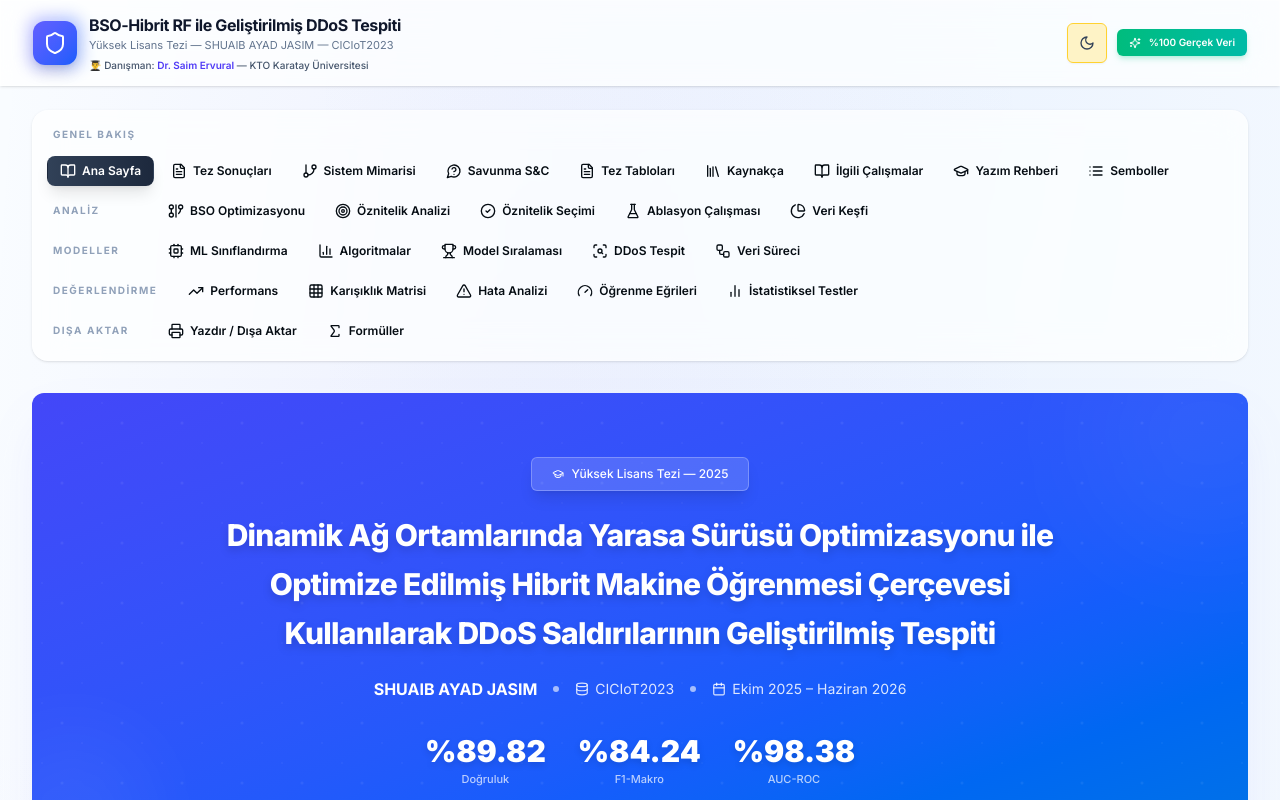
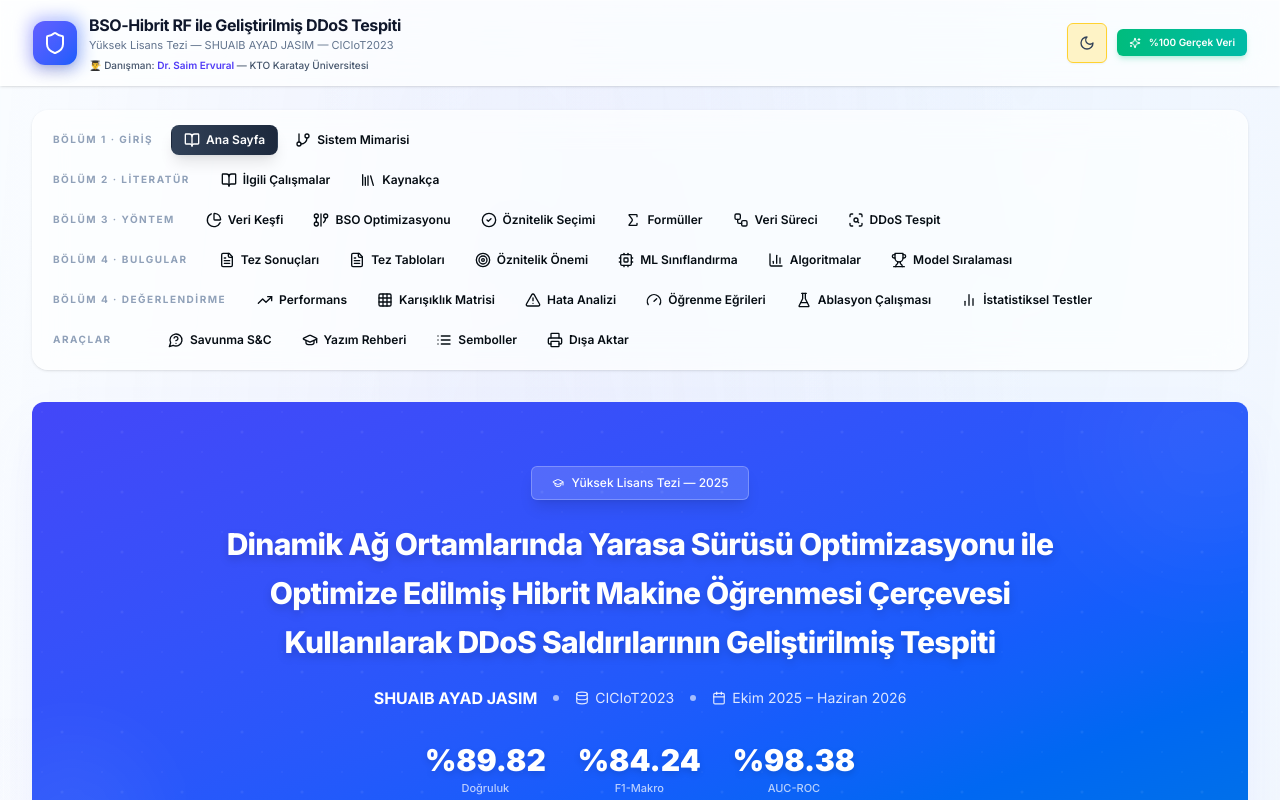
Before and after one commit to Shuaib5352/DDoS-BSO-Thesis, a Next.js app: page / in a window 1280 px wide. Shown: the top 800 px of the page. Built offline with nearby package versions, Linux system fonts and the light colour scheme.

Commit message:
Reorganize tabs into thesis chapter structure (Ch1-Ch4 + Tools)

```diff
--- a/app/page.tsx
+++ b/app/page.tsx
@@ -63,59 +63,65 @@ function useForceTurkish() {
    ═══════════════════════════════════════════════════════════════ */
 const TAB_CATEGORIES = [
   {
-    id: "overview",
-    label: "Genel Bakış",
+    id: "ch1-intro",
+    label: "Bölüm 1 · Giriş",
     tabs: [
       { value: "home", label: "Ana Sayfa", icon: BookOpen },
-      { value: "thesis", label: "Tez Sonuçları", icon: FileText },
       { value: "architecture", label: "Sistem Mimarisi", icon: GitBranch },
-      { value: "defense", label: "Savunma S&C", icon: MessageCircleQuestion },
-      { value: "tables", label: "Tez Tabloları", icon: FileText },
-      { value: "references", label: "Kaynakça", icon: Library },
-      { value: "literature", label: "İlgili Çalışmalar", icon: BookOpen },
-      { value: "writing-guide", label: "Yazım Rehberi", icon: GraduationCap },
-      { value: "glossary", label: "Semboller", icon: List },
     ],
   },
   {
-    id: "analysis",
-    label: "Analiz",
+    id: "ch2-literature",
+    label: "Bölüm 2 · Literatür",
     tabs: [
-      { value: "bso", label: "BSO Optimizasyonu", icon: GitGraph },
-      { value: "features", label: "Öznitelik Analizi", icon: Target },
-      { value: "feature-selection", label: "Öznitelik Seçimi", icon: CheckCircle2 },
-      { value: "ablation", label: "Ablasyon Çalışması", icon: FlaskConical },
-      { value: "dataset-eda", label: "Veri Keşfi", icon: PieChart },
+      { value: "literature", label: "İlgili Çalışmalar", icon: BookOpen },
+      { value: "references", label: "Kaynakça", icon: Library },
     ],
   },
   {
-    id: "models",
-    label: "Modeller",
+    id: "ch3-method",
+    label: "Bölüm 3 · Yöntem",
     tabs: [
+      { value: "dataset-eda", label: "Veri Keşfi", icon: PieChart },
+      { value: "bso", label: "BSO Optimizasyonu", icon: GitGraph },
+      { value: "feature-selection", label: "Öznitelik Seçimi", icon: CheckCircle2 },
+      { value: "equations", label: "Formüller", icon: Sigma },
+      { value: "pipeline", label: "Veri Süreci", icon: Workflow },
+      { value: "detection", label: "DDoS Tespit", icon: ScanSearch },
+    ],
+  },
+  {
+    id: "ch4-results",
+    label: "Bölüm 4 · Bulgular",
+    tabs: [
+      { value: "thesis", label: "Tez Sonuçları", icon: FileText },
+      { value: "tables", label: "Tez Tabloları", icon: FileText },
+      { value: "features", label: "Öznitelik Önemi", icon: Target },
       { value: "ml", label: "ML Sınıflandırma", icon: Cpu },
       { value: "algorithms", label: "Algoritmalar", icon: BarChart3 },
       { value: "ranking", label: "Model Sıralaması", icon: Trophy },
-      { value: "detection", label: "DDoS Tespit", icon: ScanSearch },
-      { value: "pipeline", label: "Veri Süreci", icon: Workflow },
     ],
   },
   {
-    id: "evaluation",
-    label: "Değerlendirme",
+    id: "ch4-eval",
+    label: "Bölüm 4 · Değerlendirme",
     tabs: [
       { value: "performance", label: "Performans", icon: TrendingUp },
       { value: "heatmap", label: "Karışıklık Matrisi", icon: Grid3X3 },
       { value: "errors", label: "Hata Analizi", icon: AlertTriangle },
       { value: "learning", label: "Öğrenme Eğrileri", icon: Gauge },
+      { value: "ablation", label: "Ablasyon Çalışması", icon: FlaskConical },
       { value: "statistics", label: "İstatistiksel Testler", icon: BarChart2 },
     ],
   },
   {
-    id: "export",
-    label: "Dışa Aktar",
+    id: "tools",
+    label: "Araçlar",
     tabs: [
-      { value: "export", label: "Yazdır / Dışa Aktar", icon: Printer },
-      { value: "equations", label: "Formüller", icon: Sigma },
+      { value: "defense", label: "Savunma S&C", icon: MessageCircleQuestion },
+      { value: "writing-guide", label: "Yazım Rehberi", icon: GraduationCap },
+      { value: "glossary", label: "Semboller", icon: List },
+      { value: "export", label: "Dışa Aktar", icon: Printer },
     ],
   },
 ]
@@ -193,25 +199,22 @@ const TIMELINE = [
    Quick navigation
    ═══════════════════════════════════════════════════════════════ */
 const QUICK_NAV = [
-  { tab: "thesis", title: "Bölüm 4: Sonuçlar", desc: "Tüm tablo ve şekillerle tez sonuçları", icon: FileText, accent: "indigo" },
-  { tab: "architecture", title: "Sistem Mimarisi", desc: "Dışa aktarılabilir SVG diyagramı", icon: GitBranch, accent: "violet" },
+  /* Bölüm 1 — Giriş */
+  { tab: "architecture", title: "Sistem Mimarisi", desc: "BSO-RF çerçeve diyagramı", icon: GitBranch, accent: "violet" },
+  /* Bölüm 2 — Literatür */
+  { tab: "literature", title: "İlgili Çalışmalar", desc: "12 çalışma karşılaştırması", icon: BookOpen, accent: "emerald" },
+  { tab: "references", title: "Kaynakça", desc: "60+ akademik referans — APA 7", icon: Library, accent: "teal" },
+  /* Bölüm 3 — Yöntem */
+  { tab: "dataset-eda", title: "Veri Keşfi", desc: "Keşifsel veri analizi (EDA)", icon: PieChart, accent: "sky" },
   { tab: "bso", title: "BSO Analizi", desc: "Yakınsama eğrileri ve optimizasyon", icon: GitGraph, accent: "sky" },
-  { tab: "ranking", title: "Model Sıralaması", desc: "Bileşik puanlama karşılaştırması", icon: Trophy, accent: "amber" },
+  { tab: "feature-selection", title: "Öznitelik Seçimi", desc: "BSO ile seçim analizi", icon: CheckCircle2, accent: "emerald" },
+  { tab: "equations", title: "Formüller", desc: "24 temel matematiksel denklem", icon: Sigma, accent: "indigo" },
+  /* Bölüm 4 — Bulgular */
+  { tab: "thesis", title: "Tez Sonuçları", desc: "Tüm tablo ve şekillerle sonuçlar", icon: FileText, accent: "indigo" },
+  { tab: "ranking", title: "Model Sıralaması", desc: "12 model bileşik puanlama", icon: Trophy, accent: "amber" },
   { tab: "heatmap", title: "Karışıklık Matrisleri", desc: "12 model için ısı haritaları", icon: Grid3X3, accent: "purple" },
-  { tab: "features", title: "Öznitelik Önemi", desc: "Öznitelik sıralaması ve analizi", icon: Target, accent: "blue" },
-  { tab: "feature-selection", title: "Öznitelik Seçimi", desc: "BSO ile seçim analizi ve karşılaştırması", icon: CheckCircle2, accent: "emerald" },
+  { tab: "statistics", title: "İstatistiksel Testler", desc: "McNemar, Wilcoxon, Cohen's d", icon: BarChart2, accent: "purple" },
   { tab: "errors", title: "Hata Analizi", desc: "Yanlış sınıflandırma kalıpları", icon: AlertTriangle, accent: "red" },
-  { tab: "defense", title: "Savunma S&C", desc: "Tez savunma soru-cevap hazırlığı", icon: MessageCircleQuestion, accent: "rose" },
-  { tab: "export", title: "Dışa Aktar", desc: "PDF, HTML, JSON, CSV formatları", icon: Printer, accent: "stone" },
-  { tab: "references", title: "Kaynakça", desc: "60+ akademik referans — APA 7", icon: Library, accent: "teal" },
-  { tab: "detection", title: "DDoS Tespit", desc: "Etkileşimli trafik analiz formu", icon: ScanSearch, accent: "red" },
-  { tab: "pipeline", title: "Veri Süreci", desc: "Adım adım pipeline demo", icon: Workflow, accent: "violet" },
-  { tab: "equations", title: "Formüller", desc: "24 temel matematiksel denklem", icon: Sigma, accent: "indigo" },
-  { tab: "literature", title: "İlgili Çalışmalar", desc: "12 çalışma karşılaştırması", icon: BookOpen, accent: "emerald" },
-  { tab: "dataset-eda", title: "Veri Keşfi", desc: "Keşifsel veri analizi (EDA)", icon: PieChart, accent: "sky" },
-  { tab: "statistics", title: "İstatistiksel Testler", desc: "McNemar, Wilcoxon, Cohen's d", icon: BarChart2, accent: "purple" },
-  { tab: "writing-guide", title: "Yazım Rehberi", desc: "5 bölüm tez yazım kılavuzu", icon: GraduationCap, accent: "amber" },
-  { tab: "glossary", title: "Semboller", desc: "53 sembol ve kısaltma tablosu", icon: List, accent: "teal" },
 ]
 
 const accentMap: Record<string, { border: string; bg: string; iconBg: string }> = {
```
